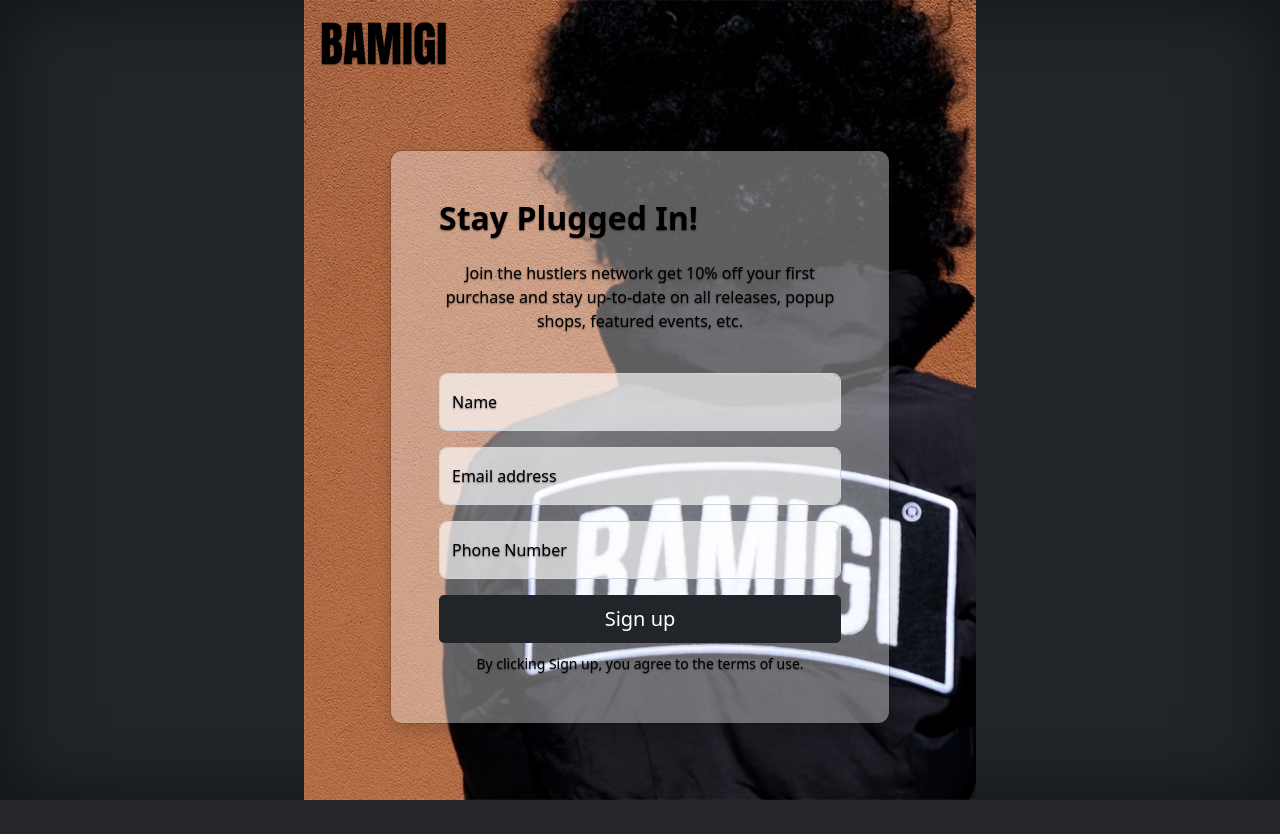
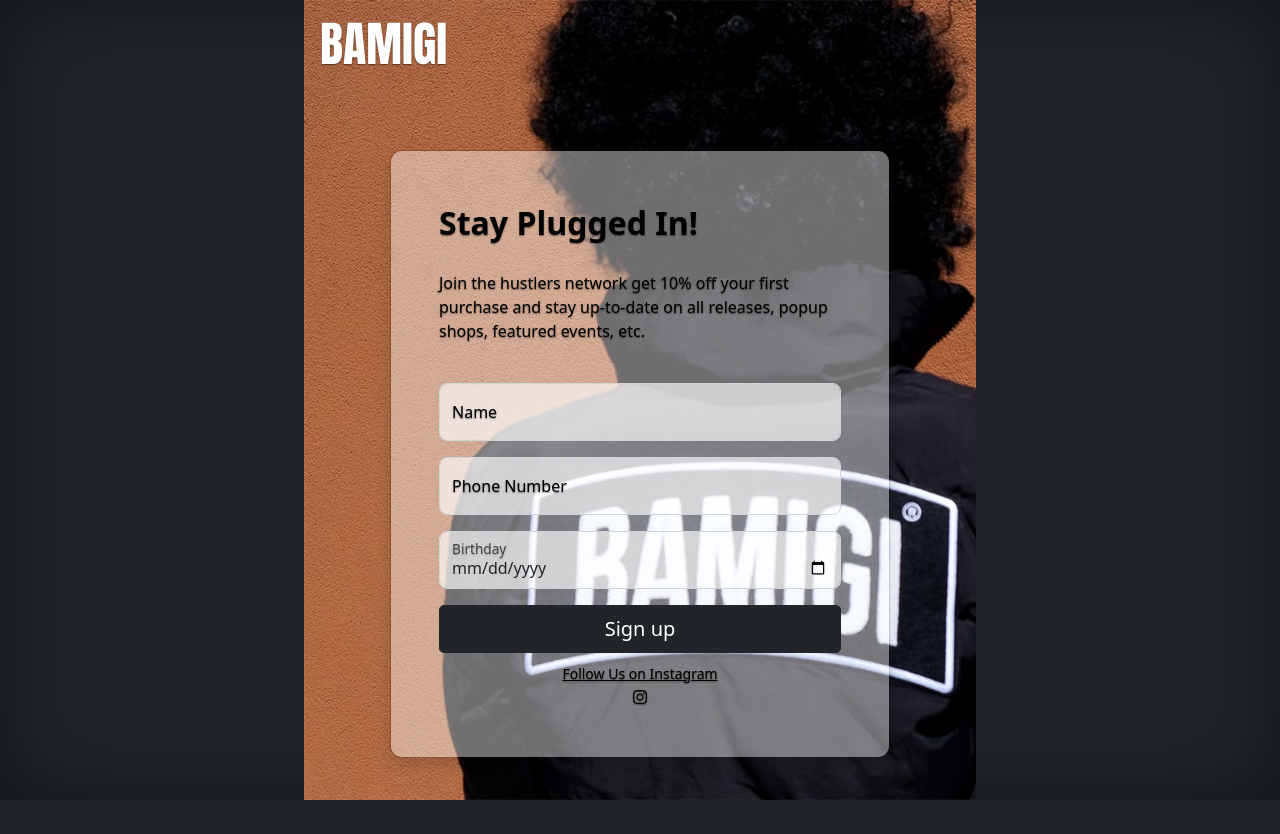
Before and after one commit to TaylorLoatman/bamigi_list, a Flask app: page / in a window 1280 px wide. Before the commit the page ends 800 px from the top, so only its background shows below. Run offline with Flask 2, Linux system fonts and the light colour scheme; some libraries are stand-ins or nearby versions.

Commit message:
Database and validation added. Frontend layout modified.

```diff
--- a/main.py
+++ b/main.py
@@ -1,10 +1,56 @@
-from flask import Flask, render_template
+from flask import Flask, render_template, request, flash
+from flask_sqlalchemy import SQLAlchemy
+import security
+from modules.sms_alert import SMSAlert
+
 
 app = Flask(__name__)
+app.config['SECRET_KEY'] = security.app_key
+
+# Connect Database
+app.config['SQLALCHEMY_DATABASE_URI'] = 'sqlite:///bamigi.db'
+app.config['SQLALCHEMY_TRACK_MODIFICATIONS'] = False
+db = SQLAlchemy(app)
+
+
+# Configure Tables
+class User(db.Model):
+    id = db.Column(db.Integer, primary_key=True)
+    name = db.Column(db.String(100))
+    birthday = db.Column(db.String(10))
+    phone = db.Column(db.Integer, unique=True)
+
+
+db.create_all()
 
 
 @app.route('/', methods=['GET', 'POST'])
 def home():
+    error = None
+    sms_alert = SMSAlert()
+
+    if request.method == "POST":
+        name = request.form['name']
+        phone = request.form['phone']
+        birthday = request.form['birthday']
+
+        existing_phone = User.query.filter_by(phone=request.form['phone']).first()
+        if name == "" or phone == "" or birthday == "":
+            flash("Oooooppps, looks like we're missing some information to get you plugged in.", category=error)
+        elif existing_phone:
+            flash("User phone number already exist. Please choose a different one.", category=error)
+        else:
+            new_user = User(
+                name=name,
+                phone=phone,
+                birthday=birthday
+            )
+            db.session.add(new_user)
+            db.session.commit()
+
+            sms_alert.send_msg(name, phone)
+
+
     return render_template('index.html')
 
 
--- /dev/null
+++ b/modules/sms_alert.py
@@ -0,0 +1,19 @@
+import security
+from twilio.rest import Client
+
+class SMSAlert:
+    def __init__(self):
+        self.sid = security.sms_sid
+        self.token = security.sms_token
+        self.number = security.sms_number
+
+    def send_msg(self, name, number):
+        client = Client(self.sid, self.token)
+        message = client.messages.create(
+            body=f"{name}, we got you all plugged in! We promise not to spam you."
+                 f"Now that you're apart of the hustlers network enjoy 10% off your next purchase "
+                 f"(CODE: ALLPLUGGEDIN) https://bamigishop.square.site/",
+            from_=self.number,
+            to=f"+1{number}"
+        )
+        print(message.sid)
--- a/static/main.css
+++ b/static/main.css
@@ -16,12 +16,13 @@
 header h3 {
     font-family: 'Anton', sans-serif;
     font-size: 3rem;
-    color: rgba(0, 0, 0, 1)
+    color: rgba(255, 255, 255, 1)
 }
 
 .modal-content {
-    background-color: rgba(255, 255, 255, 0.37)
+    background-color: rgba(255, 255, 255, 0.43)
 }
+
 
 .rounded-4 {
     border-radius: .5rem;
@@ -51,3 +52,7 @@
 .added {
     color: rgba(0, 0, 0, 1);
 }
+
+.instagram {
+      color: rgba(0, 0, 0, 1);
+}
--- a/templates/base.html
+++ b/templates/base.html
@@ -11,6 +11,8 @@
       <link rel="preconnect" href="https://fonts.googleapis.com">
       <link rel="preconnect" href="https://fonts.gstatic.com" crossorigin>
       <link href="https://fonts.googleapis.com/css2?family=Anton&display=swap" rel="stylesheet">
+
+      <link rel="stylesheet" href="https://use.fontawesome.com/releases/v6.1.1/css/all.css" integrity="sha384-/frq1SRXYH/bSyou/HUp/hib7RVN1TawQYja658FEOodR/FQBKVqT9Ol+Oz3Olq5" crossorigin="anonymous">
 
       <!-- Bootstrap core CSS -->
       <link href="https://cdn.jsdelivr.net/npm/bootstrap@5.1.3/dist/css/bootstrap.min.css" rel="stylesheet"
--- a/templates/index.html
+++ b/templates/index.html
@@ -4,7 +4,7 @@
 <div class="cover-container d-flex w-100 h-100 p-3 mx-auto flex-column">
     <header class="mb-auto">
         <div>
-            <h3 class="float-md-start mb-0">BAMIGI</h3>
+            <h3 class="float-md-start title mb-0">BAMIGI</h3>
 
         </div>
     </header>
@@ -15,35 +15,45 @@
             <div class="modal-dialog" role="document">
                 <div class="modal-content rounded-5 shadow">
                     <div class="modal-header p-5 pb-4 border-bottom-0">
-                        <!-- <h5 class="modal-title">Modal title</h5> -->
-                        <h2 class="fw-bold mb-0">Stay Plugged In!</h2>
-<!--                        <button type="button" class="btn-close" data-bs-dismiss="modal" aria-label="Close"></button>-->
+                        <h2 class="modal-title fw-bold mb-0">Stay Plugged In!</h2>
                     </div>
 
                     <div class="modal-body p-5 pt-0">
-                        <p>Join the hustlers network get 10% off your first purchase and stay up-to-date on all releases, popup shops, featured events, etc.</p>
+                        <p class="text-start">Join the hustlers network get 10% off your first purchase and stay up-to-date on all
+                            releases, popup shops, featured events, etc.</p>
                         <br>
-                        <form class="">
+                        {% with messages = get_flashed_messages() %}
+                            {% if messages %}
+                                {% for message in messages %}
+                                    <p>{{ message }}</p>
+                                {% endfor %}
+                            {% endif %}
+                        {% endwith %}
+                        <form action="{{ url_for('home') }}" method="POST" class="" novalidate>
                             <div class="form-floating mb-3">
-                                <input type="name" class="form-control rounded-4" id="floatingName"
+                                <input type="text" name="name" class="form-control rounded-4" id="floatingName"
                                        placeholder="John/Jane Doe">
                                 <label for="floatingName">Name</label>
                             </div>
                             <div class="form-floating mb-3">
-                                <input type="email" class="form-control rounded-4" id="floatingInput"
-                                       placeholder="name@example.com">
-                                <label for="floatingInput">Email address</label>
-                            </div>
-                            <div class="form-floating mb-3">
-                                <input type="password" class="form-control rounded-4" id="floatingPassword"
+                                <input type="text" name="phone" class="form-control rounded-4" id="floatingPassword"
                                        placeholder="Phone Number">
                                 <label for="floatingPassword">Phone Number</label>
                             </div>
+                            <div class="form-floating mb-3">
+                                <input type="date" name="birthday" class="form-control rounded-4" id="floatingInput">
+                                <label for="floatingInput">Birthday</label>
+                            </div>
+
                             <button class="w-100 mb-2 btn btn-lg btn-dark" type="submit">Sign up</button>
-                            <small class="">By clicking Sign up, you agree to the terms of use.</small>
+                            <a class="instagram" href="https://www.instagram.com/bamigi/">
+                            <small class="">Follow Us on Instagram</small> <br>
+                            <i class="fa-brands fa-instagram"></i>
+                                </a>
 
                         </form>
                     </div>
+
                 </div>
             </div>
         </div>
```
Also changed, not shown: 1 other file.
